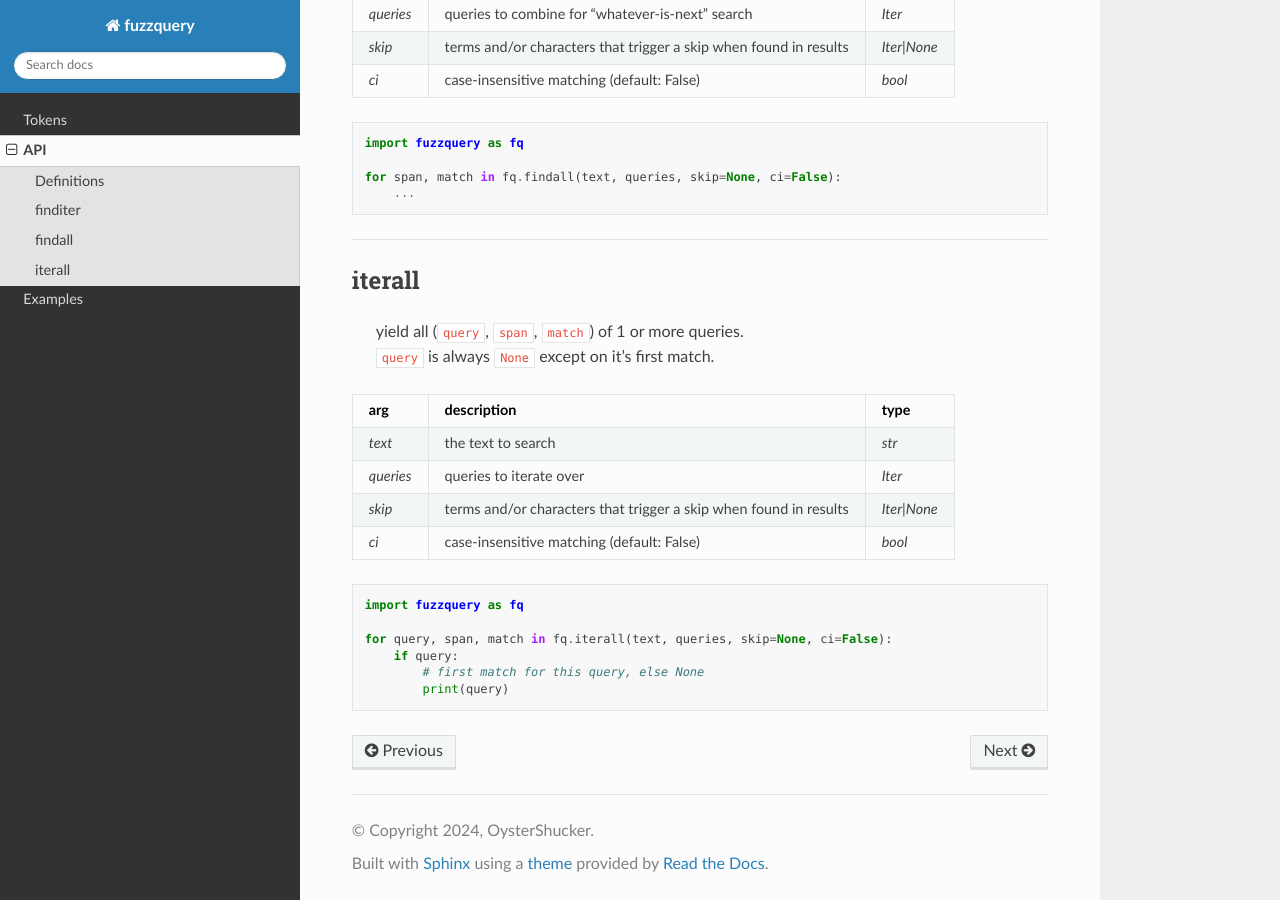
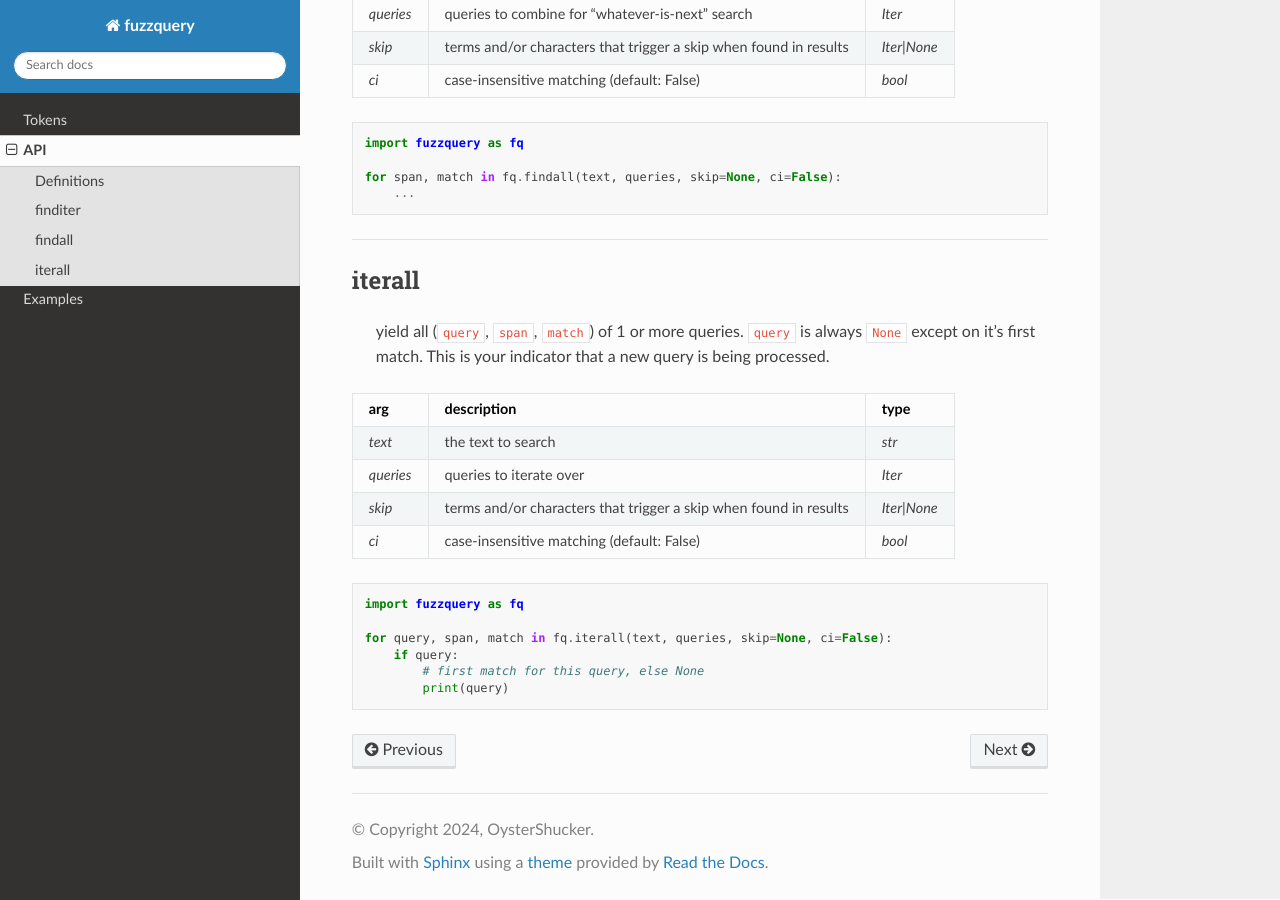
Before and after one commit to OneMadGypsy/fuzzquery, a Sphinx documentation site: the page built from docs/source/api.rst, in a window 1280 px wide and 900 px high, scrolled down 1191 px. Built offline with Sphinx 7.4.7 and the Read the Docs theme 2.0.0, drawn with Linux system fonts in a browser that asks for light colours.

```diff
--- a/docs/source/api.rst
+++ b/docs/source/api.rst
@@ -71,8 +71,7 @@ findall
 iterall
 -------
 
-  | yield all (``query``, ``span``, ``match``) of 1 or more queries.
-  | ``query`` is always ``None`` except on it's first match.
+  yield all (``query``, ``span``, ``match``) of 1 or more queries. ``query`` is always ``None`` except on it's first match. This is your indicator that a new query is being processed.
 
 +-----------+-------------------------------------------------------------------+--------------+
 | arg       | description                                                       | type         |
```
